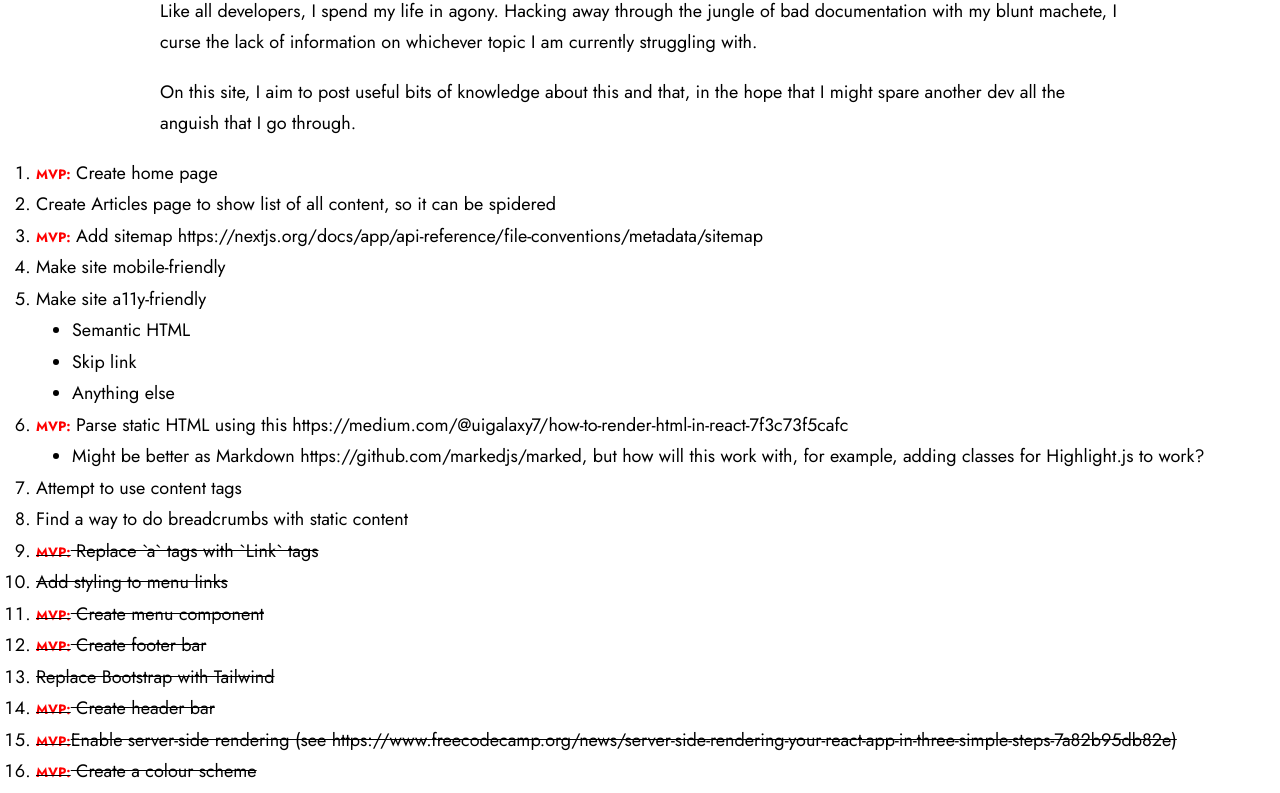
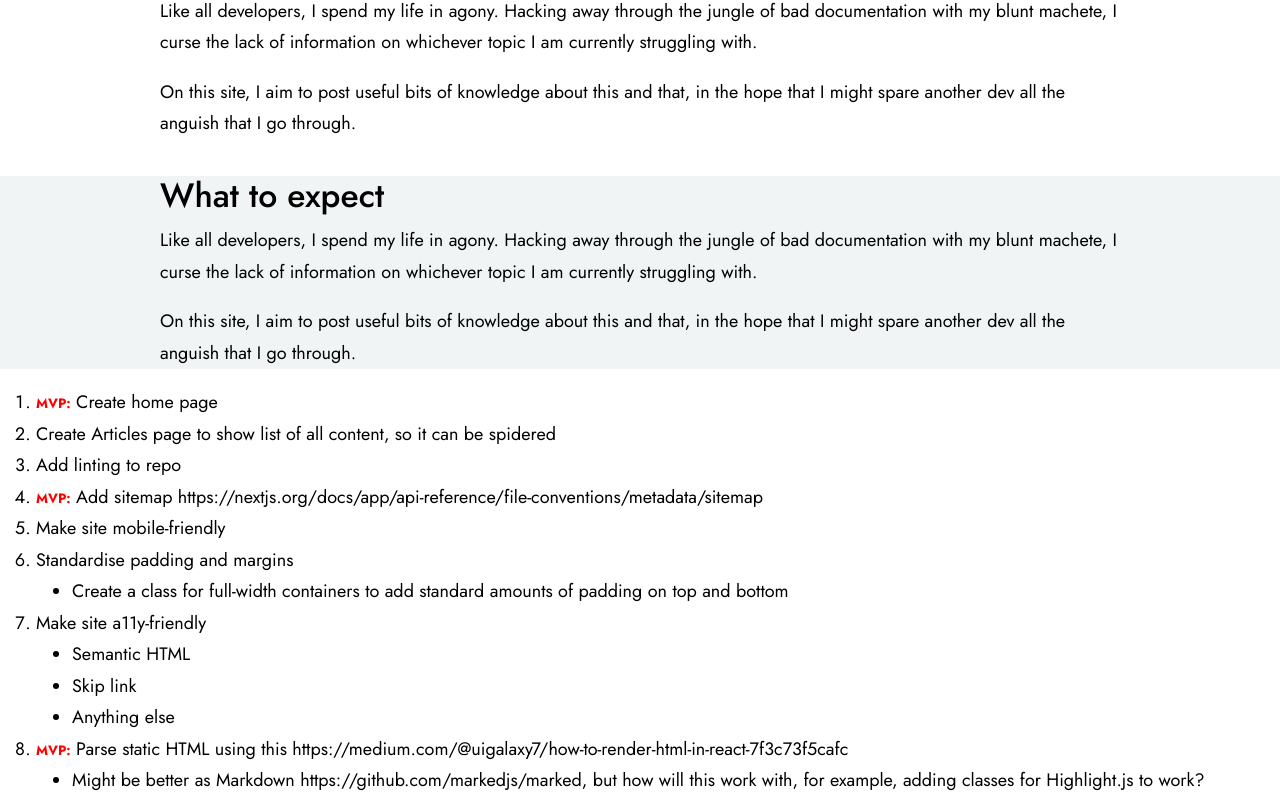
Before and after one commit to a1v0/a1v0.de, a Next.js app: page / in a window 1280 px wide. Shown: the part 495-1288 px from the top of the page. Built offline with nearby package versions, Linux system fonts and the light colour scheme.

Commit message:
Add containers for content sections

```diff
--- a/app/page.tsx
+++ b/app/page.tsx
@@ -9,7 +9,7 @@ export default function Home() {
         <main>
             <div className="bg-accent-colour">
                 <header className="clear-gutters py-16">
-                    <h1 className="m-auto">
+                    <h1 className="m-auto p-0">
                         <span className="block">a1v0.de</span>
                         <span className="block lowercase text-softer-black">
                             The wittering of someone you've never met.
@@ -17,31 +17,59 @@ export default function Home() {
                     </h1>
                 </header>
             </div>
+            <div className="bg-background-white">
                 <article className="clear-gutters">
                     <h2>What to expect</h2>
                     <p>
-                    Like all developers, I spend my life in agony. Hacking away
-                    through the jungle of bad documentation with my blunt
-                    machete, I curse the lack of information on whichever topic
-                    I am currently struggling with.
+                        Like all developers, I spend my life in agony. Hacking
+                        away through the jungle of bad documentation with my
+                        blunt machete, I curse the lack of information on
+                        whichever topic I am currently struggling with.
                     </p>
                     <p>
-                    On this site, I aim to post useful bits of knowledge about
-                    this and that, in the hope that I might spare another dev
-                    all the anguish that I go through.
+                        On this site, I aim to post useful bits of knowledge
+                        about this and that, in the hope that I might spare
+                        another dev all the anguish that I go through.
                     </p>
                 </article>
+            </div>
+            <div className="bg-background-grey">
+                <article className="clear-gutters">
+                    <h2>What to expect</h2>
+                    <p>
+                        Like all developers, I spend my life in agony. Hacking
+                        away through the jungle of bad documentation with my
+                        blunt machete, I curse the lack of information on
+                        whichever topic I am currently struggling with.
+                    </p>
+                    <p>
+                        On this site, I aim to post useful bits of knowledge
+                        about this and that, in the hope that I might spare
+                        another dev all the anguish that I go through.
+                    </p>
+                </article>
+            </div>
             <ol className="ml-8 list-decimal">
                 <li>{mvp} Create home page</li>
                 <li>
                     Create Articles page to show list of all content, so it can
                     be spidered
                 </li>
+                <li>Add linting to repo</li>
                 <li>
                     {mvp} Add sitemap
                     https://nextjs.org/docs/app/api-reference/file-conventions/metadata/sitemap
                 </li>
                 <li>Make site mobile-friendly</li>
+                <li>
+                    Standardise padding and margins
+                    <ul className="ml-8 list-disc">
+                        <li>
+                            Create a class for full-width containers to add
+                            standard amounts of padding on top and bottom
+                        </li>
+                    </ul>
+                </li>
                 <li>
                     Make site a11y-friendly
                     <ul className="ml-8 list-disc">
```
Lines whose indentation alone changed are shown as unchanged.
